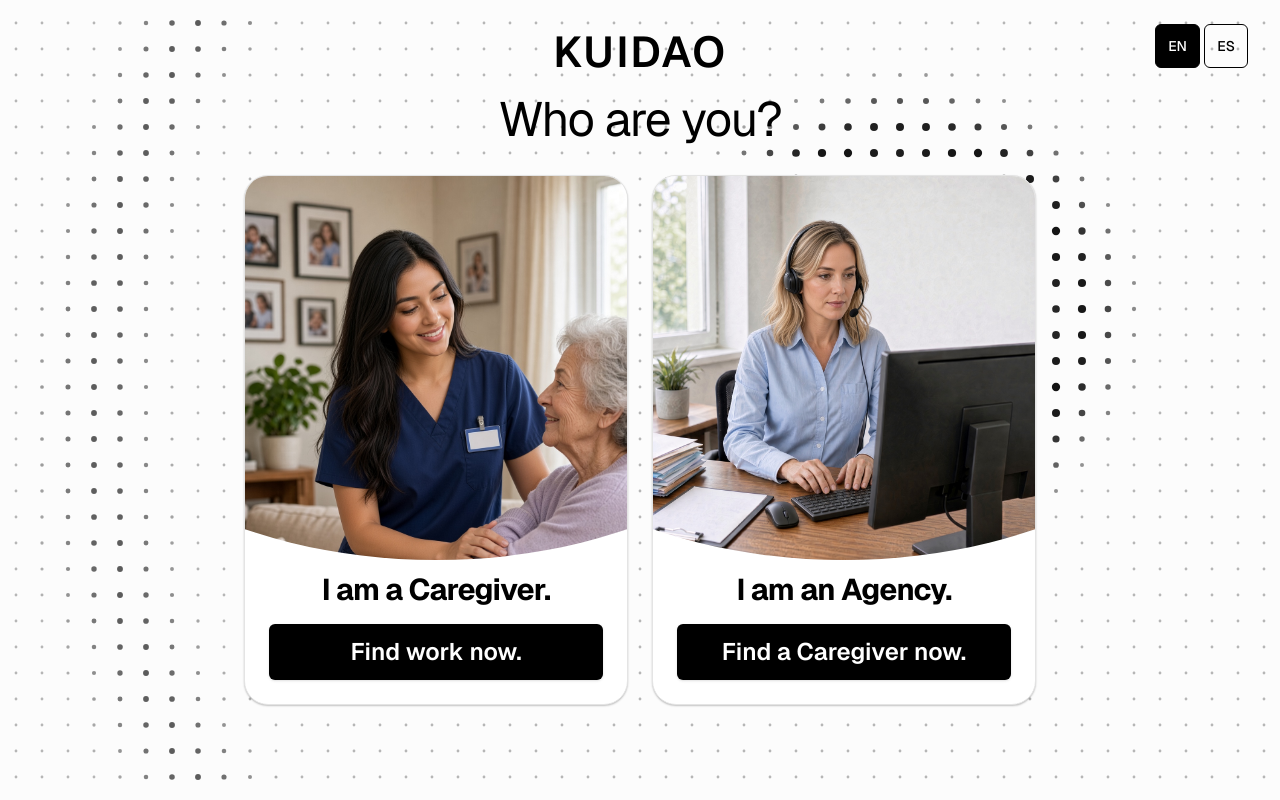
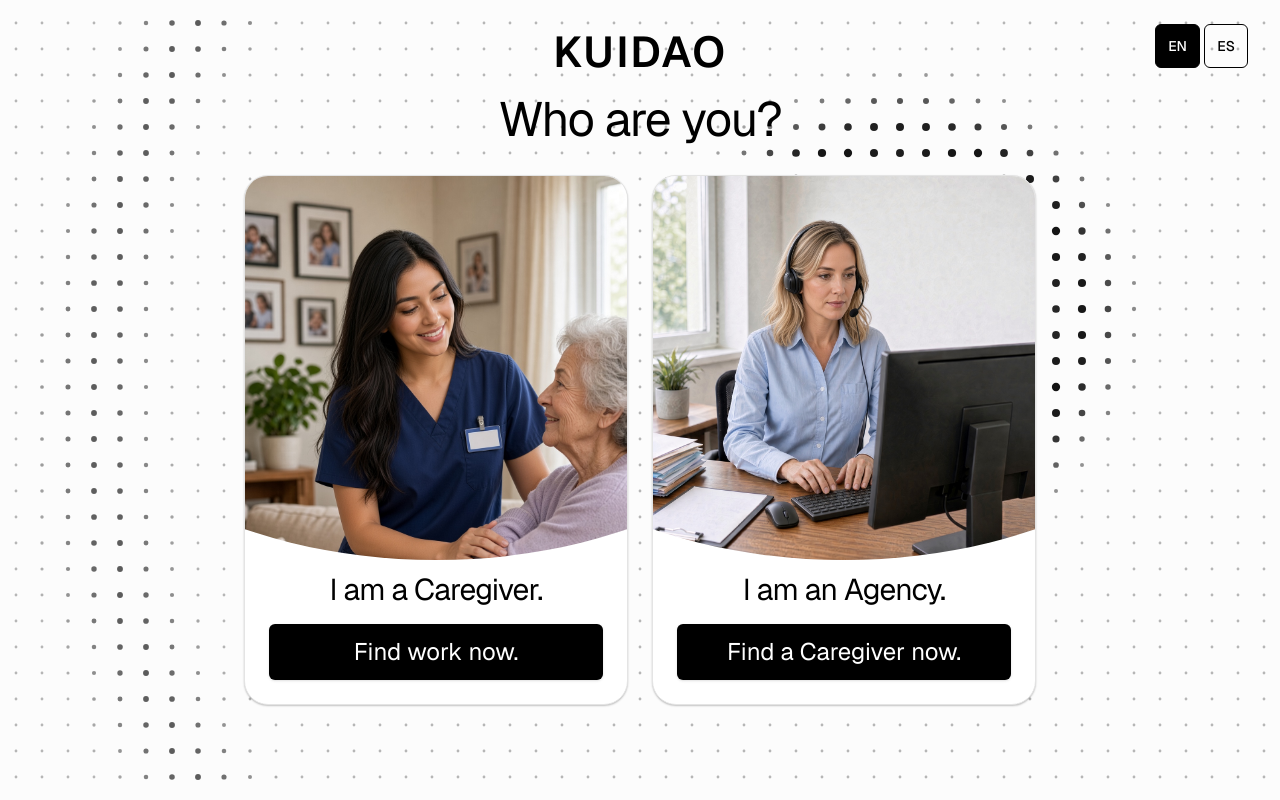
Before and after one commit to romaniantwinkie/kuida, a Next.js app: page / in a window 1280 px wide. Built offline with nearby package versions, Linux system fonts and the light colour scheme.

Commit message:
Use regular weight for welcome tile titles and buttons.
The card headings and CTAs stay the same size, with font-normal instead of bold or semibold.

Co-authored-by: romaniantwinkie <romaniantwinkie@users.noreply.github.com>

```diff
--- a/src/components/ui/welcome-screen.tsx
+++ b/src/components/ui/welcome-screen.tsx
@@ -105,7 +105,7 @@ export const WelcomeScreen: React.FC<WelcomeScreenProps> = ({
         variants={containerVariants}
       >
         <motion.h2
-          className="text-3xl font-bold tracking-tight text-foreground"
+          className="text-3xl font-normal tracking-tight text-foreground"
           variants={itemVariants}
         >
           {title}
@@ -117,7 +117,7 @@ export const WelcomeScreen: React.FC<WelcomeScreenProps> = ({
         ) : null}
         <motion.span
           variants={itemVariants}
-          className="flex min-h-14 w-full items-center justify-center rounded-md bg-primary px-4 py-3 text-center text-2xl font-semibold leading-tight text-primary-foreground shadow"
+          className="flex min-h-14 w-full items-center justify-center rounded-md bg-primary px-4 py-3 text-center text-2xl font-normal leading-tight text-primary-foreground shadow"
         >
           {buttonText}
         </motion.span>
```
